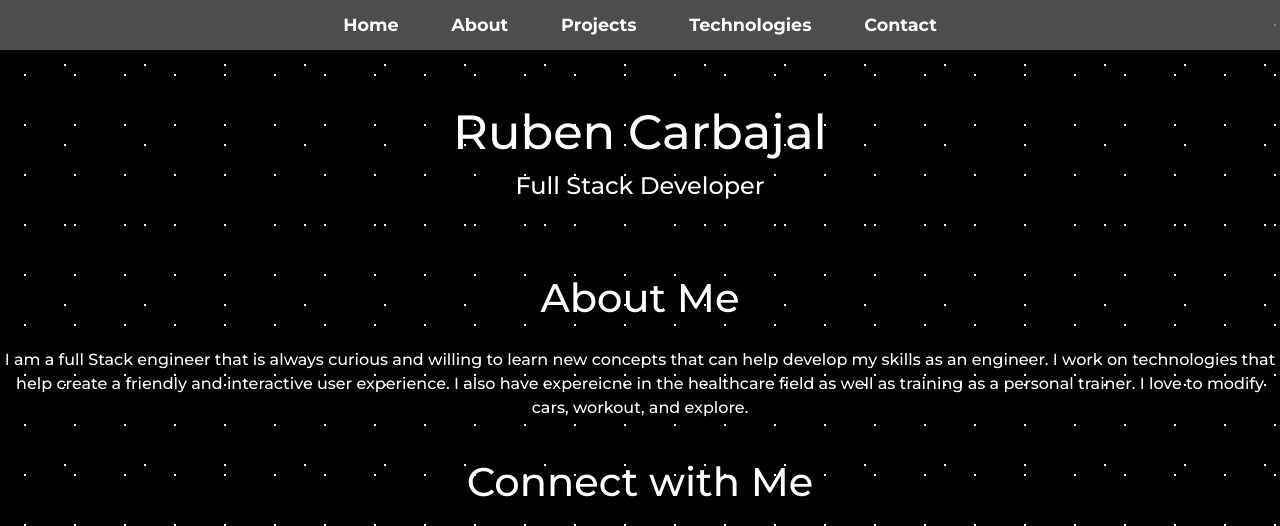
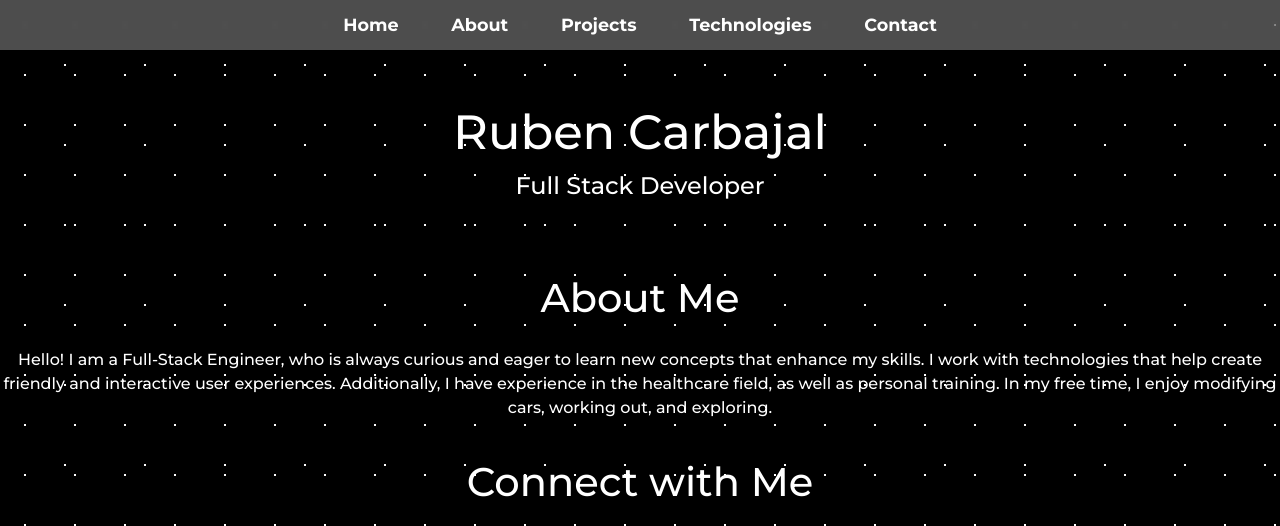
Before and after one commit to kolaster123/Portfolio, a website built with Vite: page index.html in a window 1280 px wide. Shown: the top 526 px of the page. Built offline with nearby package versions, Linux system fonts and the light colour scheme.

Commit message:
fixed grammar

```diff
--- a/index.html
+++ b/index.html
@@ -34,9 +34,9 @@
     <div class="shooting-star"></div>
     <section id="about">
       <h2>About Me</h2>
-      <p>I am a full Stack engineer that is always curious and willing to learn new concepts that can help develop my skills
-        as an engineer. I work on technologies that help create a friendly and interactive user experience. I also have expereicne in the healthcare field as well
-        as training as a personal trainer. I love to modify cars, workout, and explore.
+      <p>Hello! I am a Full-Stack Engineer, who is always curious and eager to learn new concepts that enhance my skills.
+         I work with technologies that help create friendly and interactive user experiences.
+         Additionally, I have experience in the healthcare field, as well as personal training. In my free time, I enjoy modifying cars, working out, and exploring.
       </p>
     </section>
 
```
